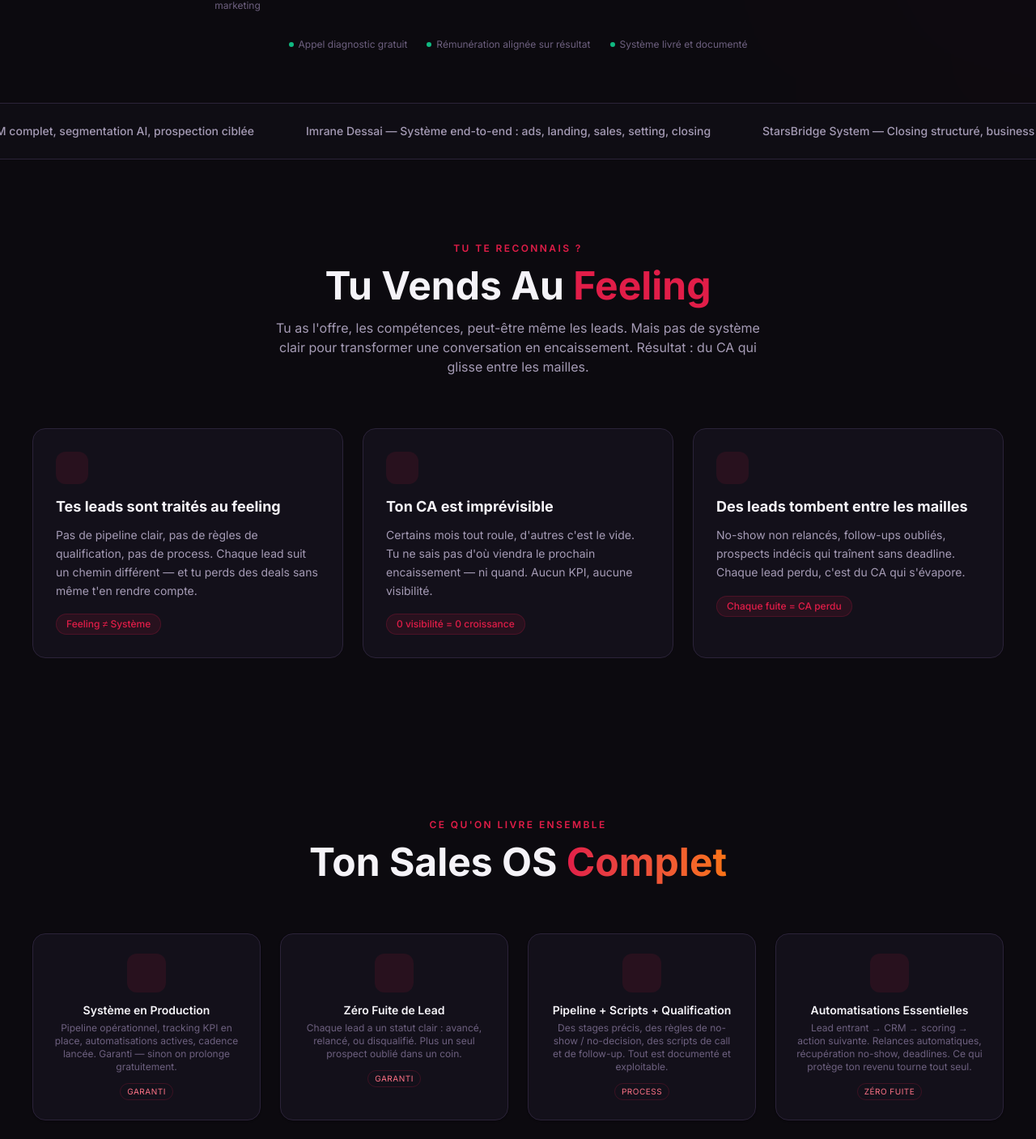
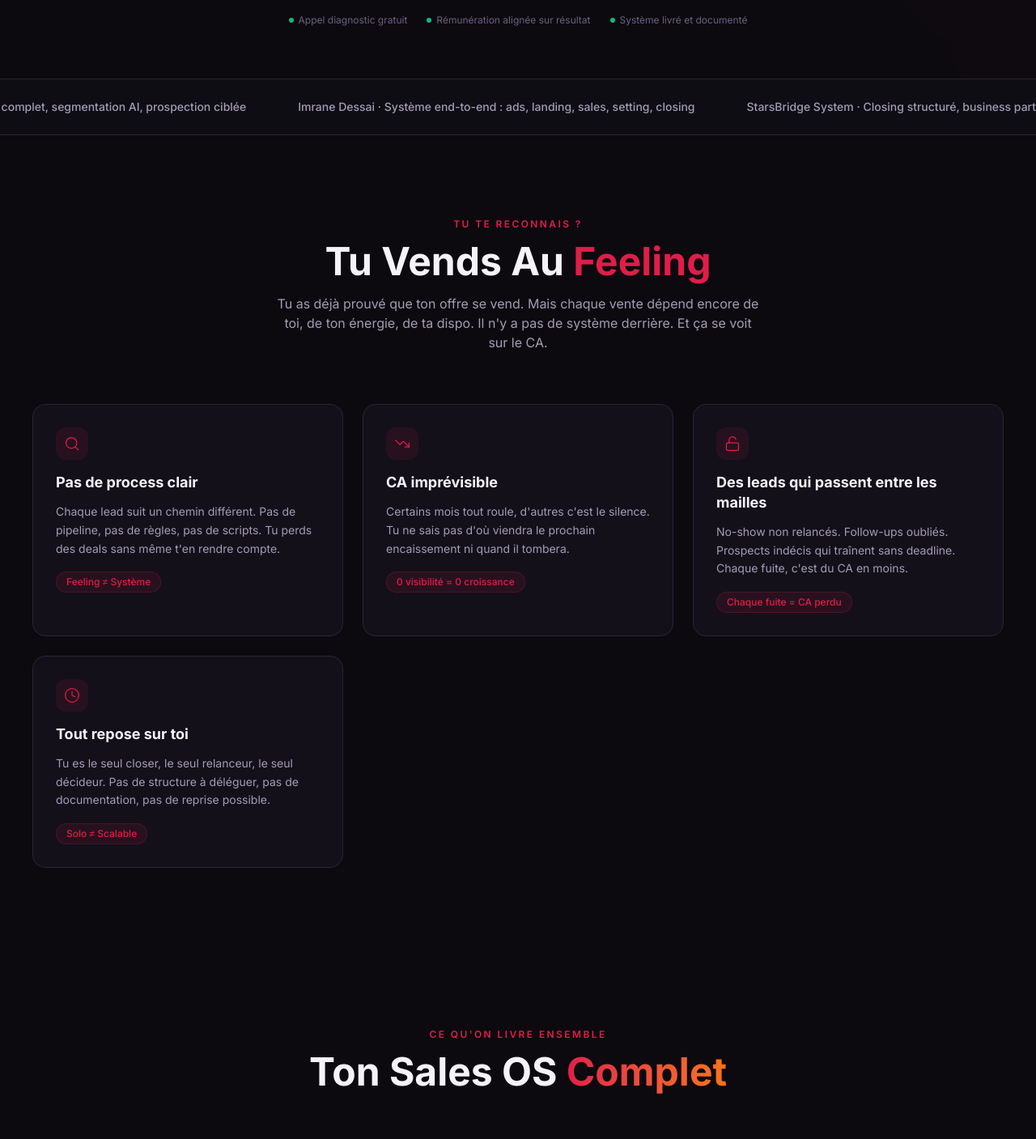
Before and after one commit to path2revenue/path2revenue, a Next.js app: page / in a window 1280 px wide. Shown: the part 612-2019 px from the top of the page at 81% size. Built offline with nearby package versions, Linux system fonts and the light colour scheme.

Commit message:
fix: icon keys lowercase, no em dashes, even grid items, target = already sold, launch service

```diff
--- a/site.config.js
+++ b/site.config.js
@@ -1,7 +1,7 @@
 /** ============================================================
  *  SITE CONFIG — PATH2REVENUE
  *  ============================================================
- *  Bilal EL-JINDI — Partnership 90 jours
+ *  Bilal EL-JINDI · Partnership 90 jours
  *  Sales OS complet pour entrepreneurs high-ticket.
  *  ============================================================ */
 
@@ -12,12 +12,12 @@ const WA_MESSAGE = (ctx) =>
 export const siteConfig = {
     /* ─────────────────── META & SEO ─────────────────── */
     meta: {
-        title: "Path2Revenue — Ton Système de Vente Complet en 90 Jours",
+        title: "Path2Revenue · Ton Système de Vente Complet en 90 Jours",
         description:
             "On construit ensemble ton système de vente complet : process, pipeline, automatisations, closing, KPIs. En 90 jours, ta machine revenue est opérationnelle.",
         keywords:
             "sales OS, système de vente, closing, pipeline, automatisation CRM, B2B high-ticket, revenue, acquisition, Path2Revenue, Bilal EL-JINDI",
-        ogTitle: "Path2Revenue — Partnership 90 Jours",
+        ogTitle: "Path2Revenue · Partnership 90 Jours",
         ogDescription: "Ton Sales OS complet en 90 jours. Process + automatisations + closing + pilotage.",
         ogImage: null,
         lang: "fr",
@@ -59,12 +59,12 @@ export const siteConfig = {
 
     /* ─────────────────── HERO ─────────────────── */
     hero: {
-        eyebrow: { text: "Partnership 90 Jours — Sales OS Clé en Main", dot: true },
+        eyebrow: { text: "Partnership 90 Jours · Sales OS Clé en Main", dot: true },
         headline: "On Construit Ton Système",
         highlightedText: "De Vente",
         headlineEnd: "Ensemble.",
         subheadline:
-            'High-ticket B2B ou B2C, cycle court. <strong>Process, pipeline, automatisations, closing</strong> — tout est construit, testé et livré en 90 jours. Pour que tes encaissements deviennent réguliers et mesurables.',
+            'Tu as déjà vendu ton offre. Tu sais que ça marche. Maintenant, il te faut <strong>le système pour scaler</strong> : process, pipeline, automatisations, closing. On le construit ensemble en 90 jours.',
         vslUrl: null,
         vslTitle: null,
         ctas: [
@@ -85,7 +85,7 @@ export const siteConfig = {
             { value: 10, suffix: " ans", label: "de dev, reconverti vente & marketing" },
             { value: 90, suffix: " jours", label: "pour un système opérationnel" },
             { value: 14, suffix: "j", label: "première mise en production" },
-            { value: 3, suffix: " clients", label: "accompagnés en parallèle max" },
+            { value: 3, suffix: " max", label: "clients accompagnés en parallèle" },
         ],
         trustBadges: [
             "Appel diagnostic gratuit",
@@ -97,9 +97,9 @@ export const siteConfig = {
     /* ─────────────────── SOCIAL PROOF ─────────────────── */
     socialProof: {
         items: [
-            "SprintMob — GTM complet, segmentation AI, prospection ciblée",
-            "Imrane Dessai — Système end-to-end : ads, landing, sales, setting, closing",
-            "StarsBridge System — Closing structuré, business partner revenue",
+            "SprintMob · GTM complet, segmentation AI, prospection ciblée",
+            "Imrane Dessai · Système end-to-end : ads, landing, sales, setting, closing",
+            "StarsBridge System · Closing structuré, business partner revenue",
         ],
     },
 
@@ -110,28 +110,35 @@ export const siteConfig = {
         highlightedText: "Feeling",
         highlightColor: "danger",
         subtitle:
-            "Tu as l'offre, les compétences, peut-être même les leads. Mais pas de système clair pour transformer une conversation en encaissement. Résultat : du CA qui glisse entre les mailles.",
+            "Tu as déjà prouvé que ton offre se vend. Mais chaque vente dépend encore de toi, de ton énergie, de ta dispo. Il n'y a pas de système derrière. Et ça se voit sur le CA.",
         items: [
             {
-                icon: "Dice5",
-                title: "Tes leads sont traités au feeling",
+                icon: "search",
+                title: "Pas de process clair",
                 description:
-                    "Pas de pipeline clair, pas de règles de qualification, pas de process. Chaque lead suit un chemin différent — et tu perds des deals sans même t'en rendre compte.",
+                    "Chaque lead suit un chemin différent. Pas de pipeline, pas de règles, pas de scripts. Tu perds des deals sans même t'en rendre compte.",
                 stat: "Feeling ≠ Système",
             },
             {
-                icon: "TrendingDown",
-                title: "Ton CA est imprévisible",
+                icon: "trending-down",
+                title: "CA imprévisible",
                 description:
-                    "Certains mois tout roule, d'autres c'est le vide. Tu ne sais pas d'où viendra le prochain encaissement — ni quand. Aucun KPI, aucune visibilité.",
+                    "Certains mois tout roule, d'autres c'est le silence. Tu ne sais pas d'où viendra le prochain encaissement ni quand il tombera.",
                 stat: "0 visibilité = 0 croissance",
             },
             {
-                icon: "Unplug",
-                title: "Des leads tombent entre les mailles",
+                icon: "unlock",
+                title: "Des leads qui passent entre les mailles",
                 description:
-                    "No-show non relancés, follow-ups oubliés, prospects indécis qui traînent sans deadline. Chaque lead perdu, c'est du CA qui s'évapore.",
+                    "No-show non relancés. Follow-ups oubliés. Prospects indécis qui traînent sans deadline. Chaque fuite, c'est du CA en moins.",
                 stat: "Chaque fuite = CA perdu",
+            },
+            {
+                icon: "clock",
+                title: "Tout repose sur toi",
+                description:
+                    "Tu es le seul closer, le seul relanceur, le seul décideur. Pas de structure à déléguer, pas de documentation, pas de reprise possible.",
+                stat: "Solo ≠ Scalable",
             },
         ],
     },
@@ -145,7 +152,7 @@ export const siteConfig = {
             {
                 metric: "J+14",
                 label: "Système en Production",
-                description: "Pipeline opérationnel, tracking KPI en place, automatisations actives, cadence lancée. Garanti — sinon on prolonge gratuitement.",
+                description: "Pipeline opérationnel, tracking KPI en place, automatisations actives, cadence lancée. Garanti, sinon on prolonge gratuitement.",
                 badge: "Garanti",
             },
             {
@@ -157,7 +164,7 @@ export const siteConfig = {
             {
                 metric: "CRM",
                 label: "Pipeline + Scripts + Qualification",
-                description: "Des stages précis, des règles de no-show / no-decision, des scripts de call et de follow-up. Tout est documenté et exploitable.",
+                description: "Des stages précis, des règles de no-show et de no-decision, des scripts de call et de follow-up. Tout est documenté et exploitable.",
                 badge: "Process",
             },
             {
@@ -191,35 +198,42 @@ export const siteConfig = {
             "Chaque brique est pensée pour une seule chose : que tes encaissements deviennent réguliers, mesurables et reproductibles.",
         items: [
             {
-                icon: "Target",
+                icon: "target",
                 title: "Process de Vente Clair",
                 description:
                     "CRM + pipeline avec des stages et règles précises. Qualification, disqualification, scripts de call et de recadrage. On sait exactement quoi faire à chaque étape.",
                 badge: "Fondation",
             },
             {
-                icon: "Zap",
+                icon: "zap",
                 title: "Automatisations Essentielles",
                 description:
-                    "Lead entrant → CRM → scoring → action. Relances automatiques. Récupération no-show. Relances no-decision avec deadlines. Zéro fuite, zéro oubli.",
+                    "Lead entrant → CRM → scoring → action. Relances auto par statut. Récupération no-show. Relances no-decision avec deadlines. Zéro fuite, zéro oubli.",
                 badge: "Protection revenu",
             },
             {
-                icon: "Phone",
+                icon: "phone-call",
                 title: "Conversion & Closing",
                 description:
-                    "On close ensemble, on forme ton closer (structure + QA), ou on te trouve et on onboard un closer. Conversion stable et prévisible.",
+                    "On close ensemble, on forme ton closer (structure + QA), ou on recrute et on onboard un closer. Conversion stable et prévisible.",
                 badge: "Revenu direct",
             },
             {
-                icon: "BarChart3",
+                icon: "bar-chart-2",
                 title: "Pilotage KPI",
                 description:
-                    "Show rate, close rate, no-show rate, délai lead→close, objections fréquentes. On voit ce qui produit du revenu — et ce qui n'en produit pas.",
+                    "Show rate, close rate, no-show rate, délai lead→close, objections fréquentes. On voit ce qui produit du revenu et ce qui n'en produit pas.",
                 badge: "Visibilité",
             },
             {
-                icon: "FileText",
+                icon: "rocket",
+                title: "Lancement & Acquisition",
+                description:
+                    "Pas encore de leads ? On met en place le nécessaire pour lancer : positionnement, canaux, premières séquences. Le système est prêt dès le premier contact.",
+                badge: "Go-to-market",
+            },
+            {
+                icon: "file-text",
                 title: "SOP & Transmission",
                 description:
                     "Le système est conçu pour être transmis. Documentation complète, formation, autonomie. Tu ne dépends pas de moi à long terme.",
@@ -236,21 +250,21 @@ export const siteConfig = {
         steps: [
             {
                 number: "01",
-                title: "Build & Launch — J1 à J14",
+                title: "Build & Launch · J1 à J14",
                 description:
                     "Diagnostic complet de ta situation. Setup CRM et pipeline. Scripts + qualification. Automatisations essentielles. Lancement du premier flux. Système en production garanti.",
             },
             {
                 number: "02",
-                title: "Pilot & Proof — J15 à J45",
+                title: "Pilot & Proof · J15 à J45",
                 description:
                     "Exécution terrain et itérations chaque semaine. Optimisation des relances, du show rate, de la conversion. Nettoyage du pipeline et suivi KPI hebdomadaire.",
             },
             {
                 number: "03",
-                title: "Scale & Handoff — J46 à J90",
+                title: "Scale & Handoff · J46 à J90",
                 description:
-                    "SOP finalisées. Système stable et scalable. Transition du closing si nécessaire. Passation complète ou continuation en retainer — c'est toi qui décides.",
+                    "SOP finalisées. Système stable et scalable. Transition du closing si nécessaire. Passation complète ou continuation en retainer. C'est toi qui décides.",
             },
         ],
     },
@@ -261,9 +275,9 @@ export const siteConfig = {
         headline: "Pas De Promesses",
         highlightedText: "En L'Air",
         paragraphs: [
-            "Je ne vais pas te promettre '100 clients en 30 jours'. Ce serait malhonnête — et ça ne fonctionne pas comme ça.",
-            "Ce que je fais : je construis avec toi un système de vente, on le teste sur le terrain, et je te le livre opérationnel. Avec des garanties concrètes : système en production à J+14, zéro fuite de lead à J+30.",
-            "Ma rémunération est alignée : un Launch Fee pour enclencher la machine, plus un Success Fee sur encaissement réel. Je gagne quand tu encaisses — pas avant.",
+            "Je ne vais pas te promettre 100 clients en 30 jours. Ce serait malhonnête, et surtout ça ne fonctionne pas comme ça.",
+            "Ce que je fais : je construis avec toi un système de vente, on le teste sur le terrain, et je te le livre opérationnel. Avec des garanties concrètes. Système en production à J+14. Zéro fuite de lead à J+30.",
+            "Ma rémunération est alignée : un Launch Fee pour enclencher la machine, plus un Success Fee sur encaissement réel. Je gagne quand tu encaisses. Pas avant.",
         ],
         signature: { name: "Bilal EL-JINDI", role: "10 ans de dev, reconverti sales ops & marketing" },
     },
@@ -274,12 +288,12 @@ export const siteConfig = {
         headline: "Réserve Ton",
         highlightedText: "Appel Diagnostic",
         subtitle:
-            "30 minutes pour comprendre ta situation, identifier ce qui bloque, et voir si on peut avancer ensemble. Si ce n'est pas le bon moment, je te le dis — sans tourner autour du pot.",
+            "30 minutes pour comprendre ta situation, identifier ce qui bloque, et voir si on peut avancer ensemble. Si ce n'est pas le bon moment, je te le dis. Sans tourner autour du pot.",
         benefits: [
             "Analyse de ta situation actuelle",
-            "Identification des premiers leviers de revenu",
-            "Plan d'action clair si ça matche",
-            "Transparence totale — pas de fausse promesse",
+            "Identification des premiers leviers",
+            "Plan d'action concret si ça matche",
+            "Transparence totale, zéro bullshit",
         ],
         whatsappCopy: "Tu préfères qu'on échange directement ?",
         whatsappLabel: "Écris-moi sur WhatsApp",
@@ -293,7 +307,11 @@ export const siteConfig = {
         items: [
             {
                 q: "C'est pour qui exactement ?",
-                a: "Entrepreneurs et indépendants qui vendent du high-ticket (B2B ou B2C), avec un cycle de vente court. Tu as l'offre, les leads arrivent — mais pas de système pour convertir et encaisser de façon régulière.",
+                a: "Entrepreneurs et indépendants qui ont déjà vendu leur offre au moins une fois. High-ticket B2B ou B2C, cycle court. Tu sais que ton offre marche. Il te manque le système pour que les ventes soient régulières, pas juste ponctuelles.",
+            },
+            {
+                q: "Et si je n'ai pas encore de flux de leads ?",
+                a: "On peut justement mettre en place le nécessaire pour lancer. Positionnement, canaux d'acquisition, premières séquences. Le système est prêt dès le premier contact entrant.",
             },
             {
                 q: "Concrètement, qu'est-ce qu'on construit ensemble ?",
@@ -301,7 +319,7 @@ export const siteConfig = {
             },
             {
                 q: "Tu garantis un chiffre de CA ?",
-                a: "Non — et c'est volontaire. Je ne contrôle pas ton offre, ton marché ni ta réactivité. Par contre, je garantis le système en production (J+14) et l'absence de fuite de lead (J+30). Les résultats deviennent la conséquence d'un process maîtrisé.",
+                a: "Non, et c'est volontaire. Je ne contrôle pas ton offre, ton marché ni ta réactivité. Par contre, je garantis le système en production (J+14) et l'absence de fuite de lead (J+30). Les résultats deviennent la conséquence d'un process maîtrisé.",
             },
             {
                 q: "Pourquoi un Launch Fee + Success Fee ?",
@@ -309,7 +327,7 @@ export const siteConfig = {
             },
             {
                 q: "Quel est ton background ?",
-                a: "10 ans de développement (tech, automatisation, systèmes), puis une reconversion complète en vente, sales ops et marketing — payant et organique. J'ai construit des systèmes GTM pour SprintMob, un pipeline end-to-end pour Imrane Dessai, et je suis business partner revenue pour StarsBridge System.",
+                a: "10 ans de développement et de construction de systèmes tech. Puis une reconversion complète en vente, sales ops et marketing, payant et organique. J'ai construit des systèmes GTM pour SprintMob, un pipeline end-to-end pour Imrane Dessai, et je suis business partner revenue pour StarsBridge System.",
             },
             {
                 q: "Et si j'ai déjà un closer ?",
@@ -317,11 +335,7 @@ export const siteConfig = {
             },
             {
                 q: "Que se passe-t-il après les 90 jours ?",
-                a: "Trois options : Autonomie (tu gardes la machine + les SOP), Retainer (je continue à opérer et scaler), ou Partnership long terme avec un success fee ajusté.",
-            },
-            {
-                q: "Combien ça coûte ?",
-                a: "Le Launch Fee dépend du périmètre. L'appel diagnostic est gratuit — on cadre ta situation, je te propose un plan clair avec pricing transparent. Zéro surprise.",
+                a: "Trois options. Autonomie : tu gardes la machine et les SOP. Retainer : je continue à opérer et scaler. Partnership long terme avec un success fee ajusté.",
             },
         ],
     },
@@ -333,7 +347,7 @@ export const siteConfig = {
         highlightedText: "De la Clarté",
         headlineEnd: "",
         subtitle:
-            "Chaque jour sans process clair, c'est du CA qui s'évapore. Réserve ton appel diagnostic — 30 minutes pour voir si on peut avancer ensemble.",
+            "Chaque jour sans process clair, c'est du CA qui s'évapore. Réserve ton appel diagnostic. 30 minutes pour voir si on peut avancer ensemble.",
         ctas: [
             {
                 text: "Réserver Mon Appel Diagnostic",
@@ -366,7 +380,7 @@ export const siteConfig = {
             { platform: "linkedin", url: "https://linkedin.com/in/beljindi" },
             { platform: "instagram", url: "https://instagram.com/path2revenue" },
         ],
-        legal: "© 2025 Path2Revenue — Bilal EL-JINDI. Tous droits réservés.",
+        legal: "© 2025 Path2Revenue · Bilal EL-JINDI. Tous droits réservés.",
     },
 
     /* ─────────────────── MERCI PAGE ─────────────────── */
@@ -374,21 +388,21 @@ export const siteConfig = {
         headline: "C'est Réservé",
         highlightedText: "!",
         subtitle:
-            "Tu vas recevoir un email de confirmation. Prépare tes infos — ces 30 minutes sont les tiennes.",
+            "Tu vas recevoir un email de confirmation. Prépare tes infos, ces 30 minutes sont les tiennes.",
         gift: {
             badge: "Avant l'Appel",
             title: "Prépare Ces 4 Points",
             description:
                 "Pour qu'on soit efficaces ensemble, garde ces éléments en tête avant notre échange.",
             benefits: [
-                { icon: "Target", label: "Ton offre + ticket moyen" },
-                { icon: "BarChart3", label: "Ta source de leads actuelle" },
-                { icon: "Phone", label: "Ton volume (leads/calls par semaine)" },
-                { icon: "Clock", label: "Ton cycle moyen de décision" },
+                { icon: "target", label: "Ton offre + ticket moyen" },
+                { icon: "bar-chart-2", label: "Ta source de leads actuelle" },
+                { icon: "phone-call", label: "Ton volume (leads/calls par semaine)" },
+                { icon: "clock", label: "Ton cycle moyen de décision" },
             ],
             cta: {
                 text: "M'écrire sur WhatsApp",
-                url: `https://wa.me/${WA_NUMBER}?text=${encodeURIComponent(WA_MESSAGE("Path2Revenue — merci"))}`,
+                url: `https://wa.me/${WA_NUMBER}?text=${encodeURIComponent(WA_MESSAGE("Path2Revenue · merci"))}`,
                 icon: "whatsapp",
             },
             footnote: "Appel gratuit, 30 minutes, sans engagement.",
```
